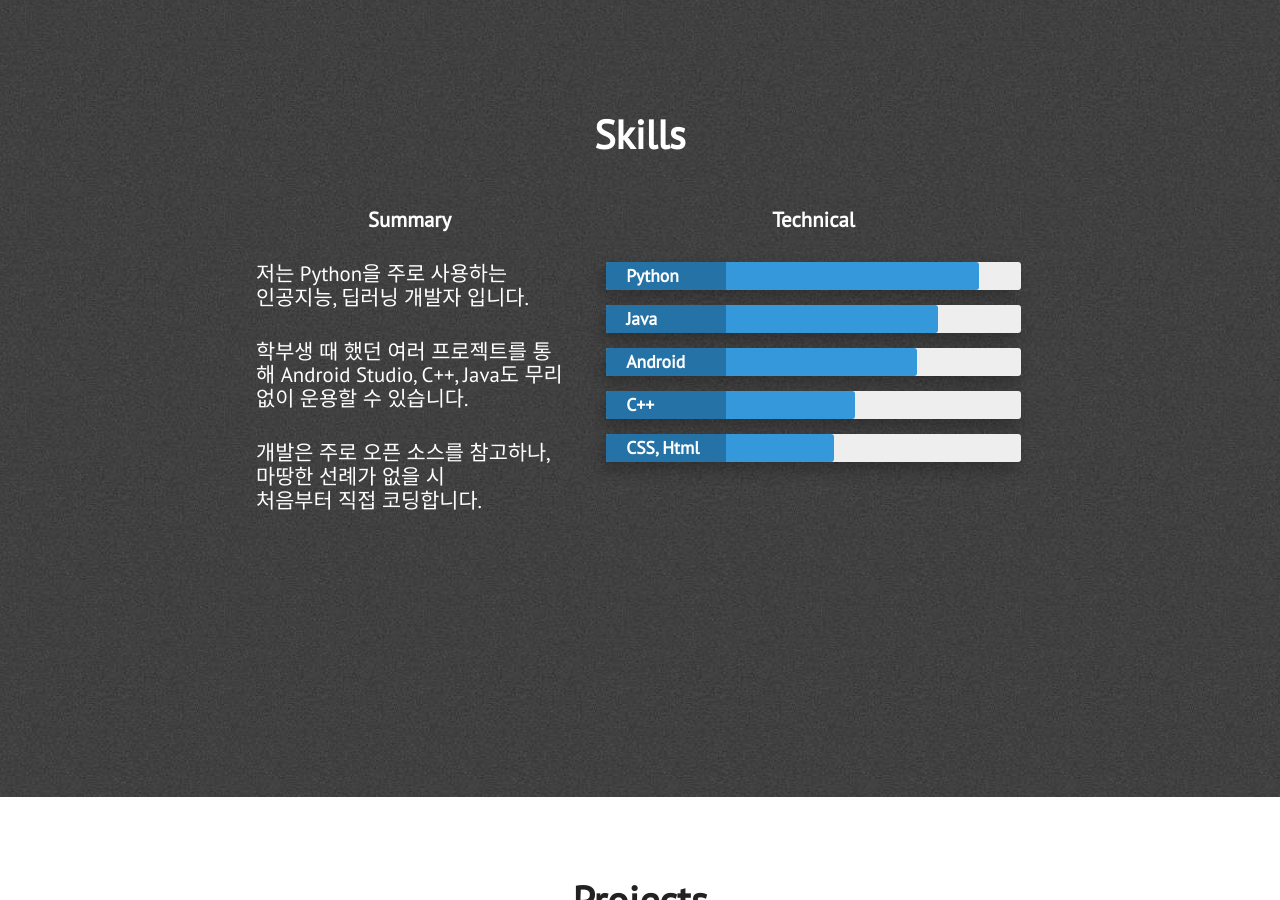
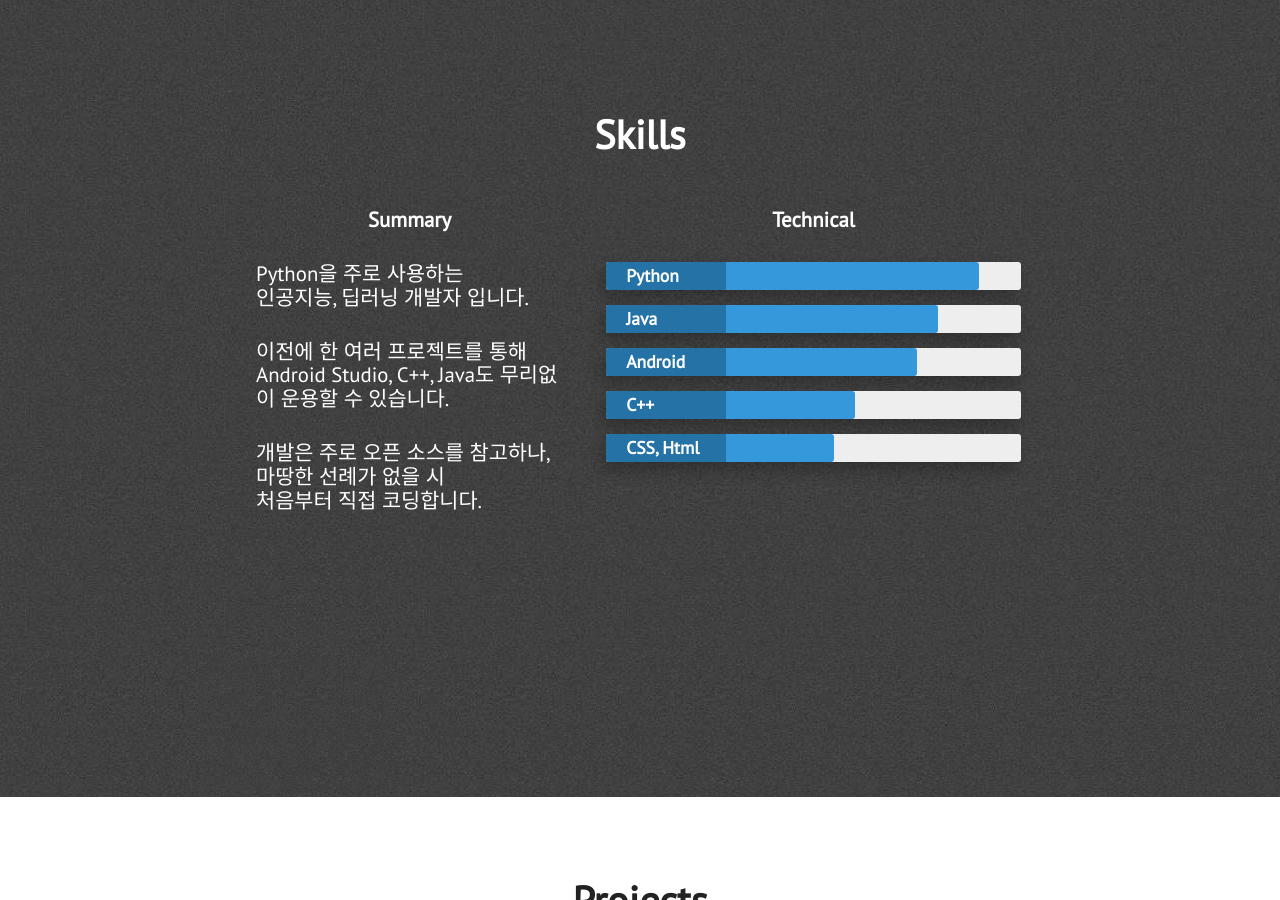
Before and after one commit to SongChaeYoung98/SongChaeYoung98.github.io, a Jekyll site: the page built from index.html, in a window 1280 px wide and 900 px high, scrolled down 2103 px. Built offline with Jekyll 4.4.1, drawn with Linux system fonts in a browser that asks for light colours; nearby versions of some CDN libraries.

Commit message:
pic insert

```diff
--- a/_includes/skills.html
+++ b/_includes/skills.html
@@ -8,10 +8,10 @@
                 <div class="what-i-do">
                     <h3 class="center-align skills-subsection">Summary</h3>
                     <p class="paragraph-text left-align">
-                        저는 Python을 주로 사용하는<br>인공지능, 딥러닝 개발자 입니다.
+                        Python을 주로 사용하는<br>인공지능, 딥러닝 개발자 입니다.
                     </p>
                     <p class="paragraph-text left-align">
-                        학부생 때 했던 여러 프로젝트를 통해 Android Studio, C++, Java도 무리없이 운용할 수 있습니다.
+                        이전에 한 여러 프로젝트를 통해 Android Studio, C++, Java도 무리없이 운용할 수 있습니다.
                     </p>
                     <p class="paragraph-text left-align">
                         개발은 주로 오픈 소스를 참고하나, 마땅한 선례가 없을 시<br>처음부터 직접 코딩합니다.
--- a/assets/js/projects.js
+++ b/assets/js/projects.js
@@ -38,10 +38,10 @@
             categories: ['featured', 'webdev']
         },
         {
-            image: 'assets/images/mpw.jpg',
+            image: 'assets/images/facial-emotioni-recognition.PNG',
             link: 'https://github.com/abhn/mpw',
             title: '표정을 통한 감정 분석',
-            demo: 'https://www.nagekar.com/mpw',
+            demo: false,
             technologies: ['Pycharm', 'OpenCV', 'RNN', 'Python'],
             description: "Master Password is an ingenious password solution that makes your passwords truly impossible to lose.",
             categories: ['featured', 'webdev']
```
Also changed, not shown: assets/images/facial-emotioni-recognition.PNG (added).
